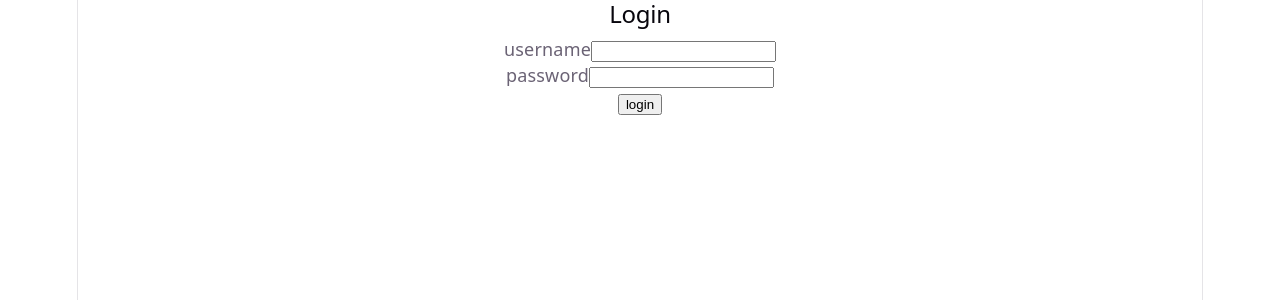
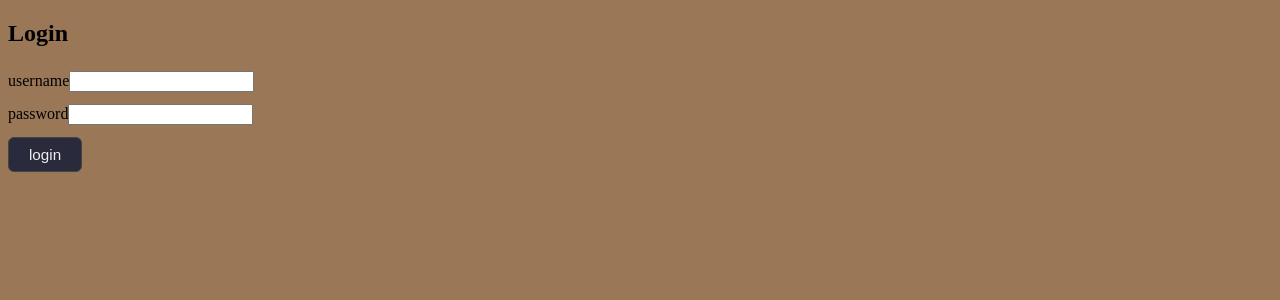
Before and after one commit to mostafazahra-0x0/journal, a React app in the folder frontend/: page / in a window 1280 px wide. Shown: the top 300 px of the page. Built offline with nearby package versions, Linux system fonts and the light colour scheme; the HTML template or start-up script is replaced by a standard one.

Commit message:
style(frontend): add basic styling for journal list, form, and buttons

```diff
--- a/frontend/src/components/JournalForm.jsx
+++ b/frontend/src/components/JournalForm.jsx
@@ -1,16 +1,3 @@
-
-import styled from 'styled-components'
-
-const JournalTextArea = styled.textarea`
-  width: 100%;
-  height: 100%;
-  max-width: 700px;
-  height: 70vh;
-  border:5px solid ;
-  border-radius: 20px;
-  border-color: #463221;
-  background: #74634d;
-`
 const JournalForm = ({
   handleSubmit,
   content,
@@ -18,7 +5,7 @@ const JournalForm = ({
 }) => {
   return (
     <form onSubmit={handleSubmit}>
-      <JournalTextArea value={content} onChange={handleContentChange} />
+      <textarea value={content} onChange={handleContentChange} />
       <button type="submit">Save</button>
     </form>
   )
--- a/frontend/src/index.css
+++ b/frontend/src/index.css
@@ -1,111 +1,76 @@
-:root {
-  --text: #6b6375;
-  --text-h: #08060d;
-  --bg: #fff;
-  --border: #e5e4e7;
-  --code-bg: #f4f3ec;
-  --accent: #aa3bff;
-  --accent-bg: rgba(170, 59, 255, 0.1);
-  --accent-border: rgba(170, 59, 255, 0.5);
-  --social-bg: rgba(244, 243, 236, 0.5);
-  --shadow:
-    rgba(0, 0, 0, 0.1) 0 10px 15px -3px, rgba(0, 0, 0, 0.05) 0 4px 6px -2px;
-
-  --sans: system-ui, 'Segoe UI', Roboto, sans-serif;
-  --heading: system-ui, 'Segoe UI', Roboto, sans-serif;
-  --mono: ui-monospace, Consolas, monospace;
-
-  font: 18px/145% var(--sans);
-  letter-spacing: 0.18px;
-  color-scheme: light dark;
-  color: var(--text);
-  background: var(--bg);
-  font-synthesis: none;
-  text-rendering: optimizeLegibility;
-  -webkit-font-smoothing: antialiased;
-  -moz-osx-font-smoothing: grayscale;
-
-  @media (max-width: 1024px) {
-    font-size: 16px;
-  }
+body {
+    background-color: #9a7756;
 }
 
-@media (prefers-color-scheme: dark) {
-  :root {
-    --text: #9ca3af;
-    --text-h: #f3f4f6;
-    --bg: #16171d;
-    --border: #2e303a;
-    --code-bg: #1f2028;
-    --accent: #c084fc;
-    --accent-bg: rgba(192, 132, 252, 0.15);
-    --accent-border: rgba(192, 132, 252, 0.5);
-    --social-bg: rgba(47, 48, 58, 0.5);
-    --shadow:
-      rgba(0, 0, 0, 0.4) 0 10px 15px -3px, rgba(0, 0, 0, 0.25) 0 4px 6px -2px;
-  }
-
-  #social .button-icon {
-    filter: invert(1) brightness(2);
-  }
+ul {
+  list-style: none;
+  padding: 0;
+  margin: 2rem 0 0 0;
+  display: flex;
+  flex-direction: column;
+  gap: 0.75rem;
 }
 
-body {
-  margin: 0;
+li {
+  background-color: #583d05;
+  border: 1px solid #333;
+  border-radius: 8px;
+  padding: 1rem 1.25rem;
+  color: #ddd;
+  line-height: 1.6;
+}
+li strong {
+  display: block;
+  color: #583d05;
+  font-size: 0.85rem;
+  margin-bottom: 0.35rem;
+  font-weight: 500;
+}
+button {
+  background-color: #2a2a3d;
+  color: #eee;
+  border: 1px solid #444;
+  border-radius: 6px;
+  padding: 0.5rem 1.25rem;
+  font-size: 0.95rem;
+  cursor: pointer;
+  transition: background-color 0.15s ease, border-color 0.15s ease;
 }
 
-#root {
-  width: 1126px;
-  max-width: 100%;
-  margin: 0 auto;
-  text-align: center;
-  border-inline: 1px solid var(--border);
-  min-height: 100svh;
+button:hover {
+  background-color: #3a3a52;
+  border-color: #666;
+}
+
+button:active {
+  background-color: #222233;
+}
+form {
   display: flex;
   flex-direction: column;
-  box-sizing: border-box;
+  gap: 0.75rem;
+  max-width: 500px;
+  margin: 1.5rem 0;
 }
 
-h1,
-h2 {
-  font-family: var(--heading);
-  font-weight: 500;
-  color: var(--text-h);
+textarea {
+  background-color: #1e1e2e;
+  color: #eee;
+  border: 1px solid #444;
+  border-radius: 8px;
+  padding: 0.75rem 1rem;
+  font-size: 1rem;
+  font-family: inherit;
+  line-height: 1.5;
+  min-height: 120px;
+  resize: vertical;
 }
 
-h1 {
-  font-size: 56px;
-  letter-spacing: -1.68px;
-  margin: 32px 0;
-  @media (max-width: 1024px) {
-    font-size: 36px;
-    margin: 20px 0;
-  }
-}
-h2 {
-  font-size: 24px;
-  line-height: 118%;
-  letter-spacing: -0.24px;
-  margin: 0 0 8px;
-  @media (max-width: 1024px) {
-    font-size: 20px;
-  }
-}
-p {
-  margin: 0;
+textarea:focus {
+  outline: none;
+  border-color: #6d6d9e;
 }
 
-code,
-.counter {
-  font-family: var(--mono);
-  display: inline-flex;
-  border-radius: 4px;
-  color: var(--text-h);
+form button {
+  align-self: flex-start;
 }
-
-code {
-  font-size: 15px;
-  line-height: 135%;
-  padding: 4px 8px;
-  background: var(--code-bg);
-}
```
